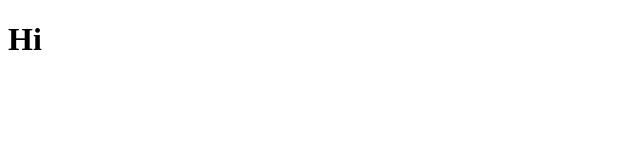
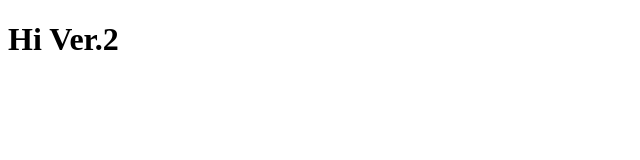
Before and after one commit to pearlpark111/next-unicorn, a plain HTML site: page index.html in a window 1280 px wide. Shown: the whole page, without its empty margins (0-640 px from the left). Drawn offline with Linux system fonts and the light colour scheme.

Commit message:
implements version2

```diff
--- a/index.html
+++ b/index.html
@@ -3,6 +3,6 @@
 <html>
     <head></head>
     <body>
-        <h1>Hi</h1>
+        <h1>Hi Ver.2</h1>
     </body>
 </html>
```
